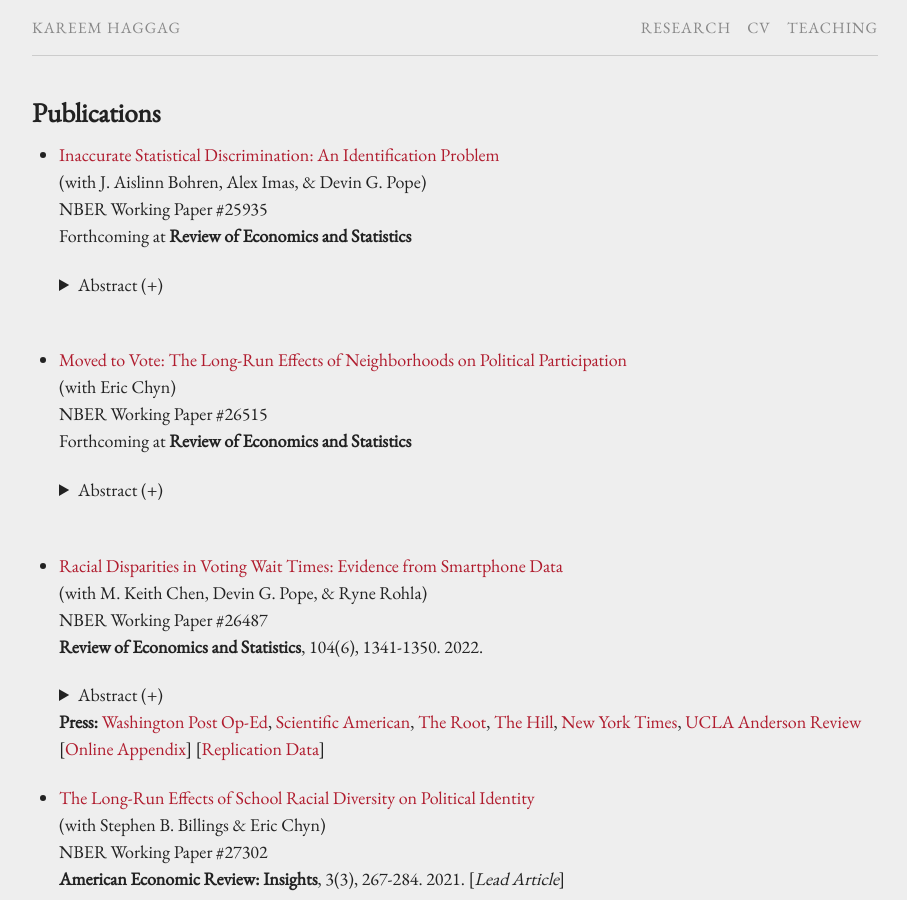
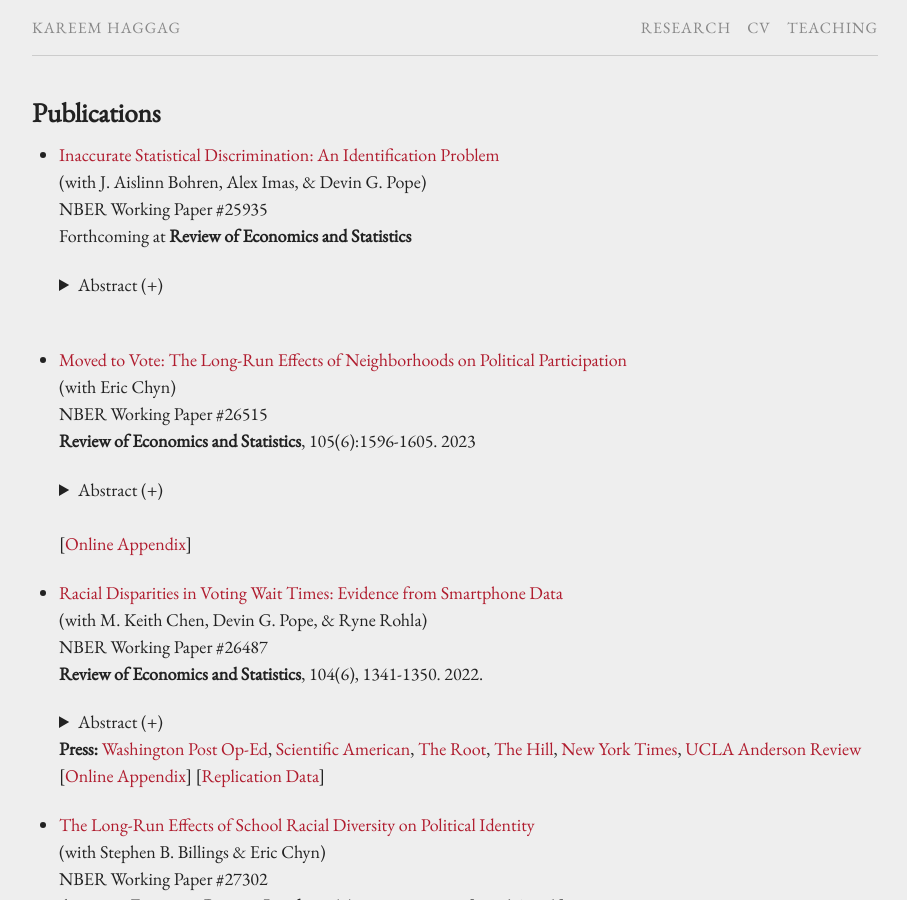
Before and after one commit to kareemhaggag/kareemhaggag.github.io, a Jekyll site: the page built from research.md, in a window 1280 px wide and 900 px high. Shown: the whole window, without its empty margins (185-1092 px from the left). Built offline with Jekyll 4.4.1, drawn with Linux system fonts in a browser that asks for light colours; comment, search, counter and statistics services are not loaded; our own code applies the rules of GitHub Pages for plain Markdown files.

Commit message:
Updates publications

```diff
--- a/research.md
+++ b/research.md
@@ -22,13 +22,15 @@ permalink: /research/
  * [Moved to Vote: The Long-Run Effects of Neighborhoods on Political Participation](/f/Moved_to_Vote.pdf)<br>
   (with Eric Chyn)<br />
   NBER Working Paper #26515<br />
-  Forthcoming at **Review of Economics and Statistics**
+  **Review of Economics and Statistics**, 105(6):1596-1605. 2023
 
 
    <details><summary> Abstract (+) </summary>
 
    <blockquote><p align="left"> How does one's childhood neighborhood shape political engagement later in life? We study voting rates of children who were displaced by public housing demolitions and moved to higher opportunity areas using housing vouchers. Those displaced during childhood had 11% (2pp) higher participation in the 2016 Presidential election and were 10% (2.9pp) more likely to vote in any general election. We argue that the results are unlikely to be driven by changes in incarceration or parental outcomes, but rather by political socialization or improvements in education and earnings. These results suggest that housing assistance programs may reduce inequality in political participation.<br></p> </blockquote>
    </details> <br />
+   [[Online Appendix](/f/Moved_to_Vote_onlineappendix.pdf)] <br />
+
 
 
  * [Racial Disparities in Voting Wait Times: Evidence from Smartphone Data](/f/Racial_Disparities_in_Voting_Wait_Times.pdf) <br />
```
Also changed, not shown: 2 other files.
